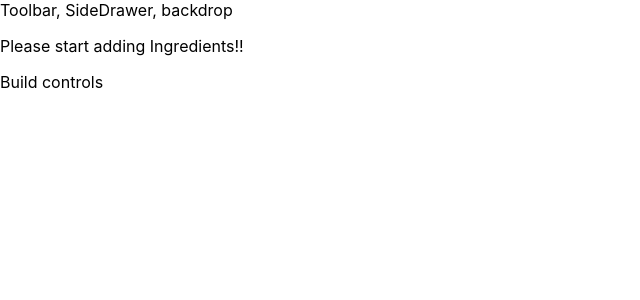
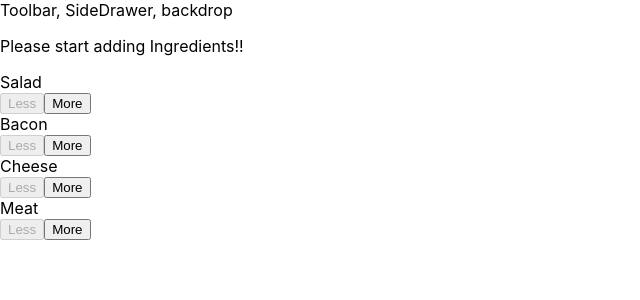
Before and after one commit to chauhankartik1708/Burger-project, a React app: page / in a window 1280 px wide. Shown: the top 300 px of the page, without its empty margins (0-640 px from the left). Built offline with nearby package versions, Linux system fonts and the light colour scheme.

Commit message:
removing ingredients safely
Signed-off-by: Kartik Chauhan <lkchauhan.725@gmail.com>

```diff
--- a/src/components/Burger/BuildControls/BuildControl/BuildControl.js
+++ b/src/components/Burger/BuildControls/BuildControl/BuildControl.js
@@ -3,8 +3,11 @@
 const buildControl = (props) => (
     <div className={classes.BuildControl}>
         <div className={classes.Label}>{props.label}</div>
-        <button className={classes.Less}>Less</button>
-        <button className={classes.More}>More</button>
+        <button className={classes.Less}
+         onClick={props.removed}
+         disabled={props.disabled}>Less</button>
+        <button className={classes.More
+        } onClick={props.added}>More</button>
     </div>
 );
 
--- a/src/components/Burger/BuildControls/BuildControls.js
+++ b/src/components/Burger/BuildControls/BuildControls.js
@@ -1,8 +1,26 @@
 import React from 'react'
 
+import classes from './BuildControls.css'
+import BuildControl from './BuildControl/BuildControl'
+const controls = [
+    { label:'Salad',type:'salad'},
+    { label:'Bacon',type:'bacon'},
+    { label:'Cheese',type:'cheese'},
+    { label:'Meat',type:'meat'}
+];
+
 const buildControls = (props) => (
-    <div>
+    <div className={classes.BuildControls}>
+        {controls.map(ctrl => (
+            <BuildControl
+                key={ctrl.label}
+                label={ctrl.label}
+                added={() => props.ingredientAdded(ctrl.type)}
+                removed={() => props.ingredientRemoved(ctrl.type)}
+                disabled={props.disabled[ctrl.type]}
+                />
 
+        ))}
     </div>
 );
 
--- a/src/containers/BurgerBuilder/BurgerBuilder.js
+++ b/src/containers/BurgerBuilder/BurgerBuilder.js
@@ -2,6 +2,14 @@
 
 import Aux from '../../hoc/abc'
 import Burger from '../../components/Burger/Burger'
+import BuildControls from '../../components/Burger/BuildControls/BuildControls'
+
+const INGREDIENT_PRICES = {
+    salad: 0.5,
+    cheese: 0.4,
+    meat: 1.3,
+    bacon: 0.7
+}
 
 class BurgerBuilder extends Component{
 
@@ -11,14 +19,56 @@
             bacon:0,
             cheese:0,
             meat:0
+        },
+        totalPrice:4
+    }
+
+    addIngredientHandler = (type) => {
+        const oldCount = this.state.ingredients[type];
+        const updatedCount = oldCount + 1;
+        const updatedIngredients = {
+            ...this.state.ingredients
+        };
+
+        updatedIngredients[type] = updatedCount;
+        const priceDeduction = INGREDIENT_PRICES[type];
+        const oldPrice = this.state.totalPrice;
+        const newPrice = oldPrice + priceDeduction;
+        this.setState({totalPrice:newPrice,ingredients:updatedIngredients})
+    }
+
+    removeIngredientHandler = (type) => {
+        const oldCount = this.state.ingredients[type];
+        if(oldCount <=0){
+            return;
+        }
+        const updatedCount = oldCount - 1;
+        const updatedIngredients = {
+            ...this.state.ingredients
+        };
+
+        updatedIngredients[type] = updatedCount;
+        const priceAddition = INGREDIENT_PRICES[type];
+        const oldPrice = this.state.totalPrice;
+        const newPrice = oldPrice - priceAddition;
+        this.setState({totalPrice:newPrice,ingredients:updatedIngredients})
+
+    }
+    render(){
+        const disabledInfo = {
+            ...this.state.ingredients
 
         }
-    }
-    render(){
+        for(let key in disabledInfo){
+            disabledInfo[key] = disabledInfo[key] <=0
+        }
         return (
             <Aux>
                 <Burger ingredients={this.state.ingredients}/>
-                <div>Build controls</div>
+                <BuildControls
+                ingredientAdded={this.addIngredientHandler}
+                ingredientRemoved={this.removeIngredientHandler}
+                disabled={disabledInfo} />
             </Aux>
         );
     }
```
